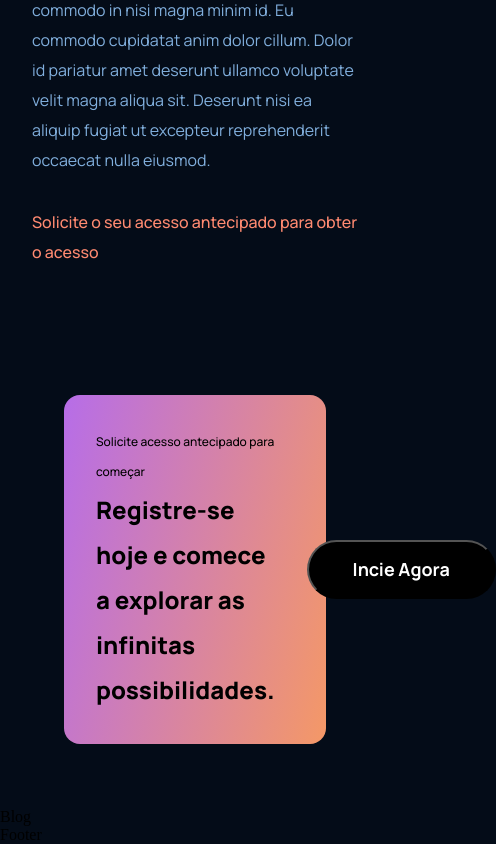
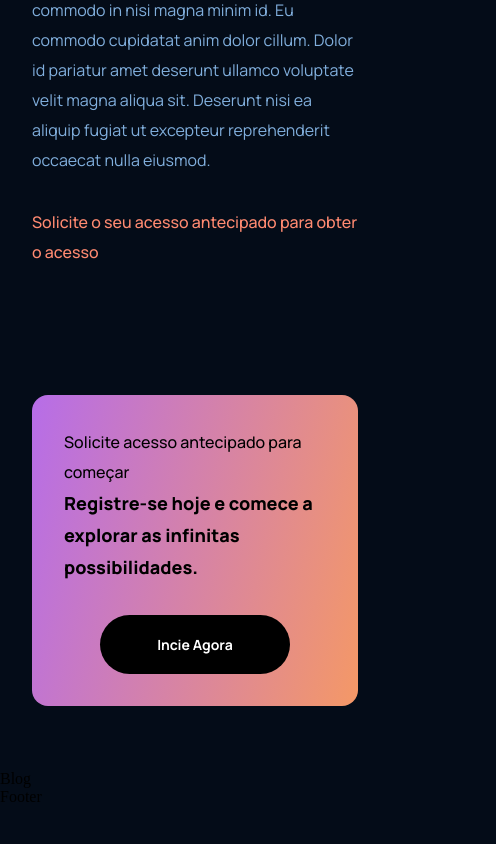
Before and after one commit to JoaoLucasCordeiro/GPT3LandingPage, a React (Create React App) app: page / in a window 390 px wide. Shown: the part 4838-5682 px from the top of the page, 496 px wide, since content can reach past the window. After the commit the page ends 5644 px from the top, so only its background shows below. Built offline with nearby package versions, Linux system fonts and the light colour scheme.

Commit message:
CTA mobile

```diff
--- a/src/components/cta/cta.css
+++ b/src/components/cta/cta.css
@@ -12,7 +12,7 @@
 .gpt3__cta-content p {
     font-family: var(--font-family);
     font-weight: 500;
-    font-size: 12px;
+    font-size: 16px;
     line-height: 30px;
 }
 
@@ -43,4 +43,37 @@
     font-size: 18px;
     line-height: 30px;
     cursor: pointer;
+    padding: 0.5rem 1rem;
+    border: none;
+    outline: none;
+    min-width: 150px;
 }
+
+
+@media screen and (max-width:650px) {
+    .gpt3__cta {
+        flex-direction: column;
+    }
+
+    .gpt3__cta-btn {
+        margin: 2rem 0 0;
+    }
+
+
+}
+
+@media screen and (max-width:550px) {
+    .gpt3__cta {
+        margin: 4rem 2rem;
+    }
+
+    .gpt3__cta-content h3 {
+        font-size: 18px;
+        line-height: 32px;
+    }
+
+    .gpt3__cta-btn button {
+        font-size: 14px;
+        line-height: 28px;
+    }
+}
```
